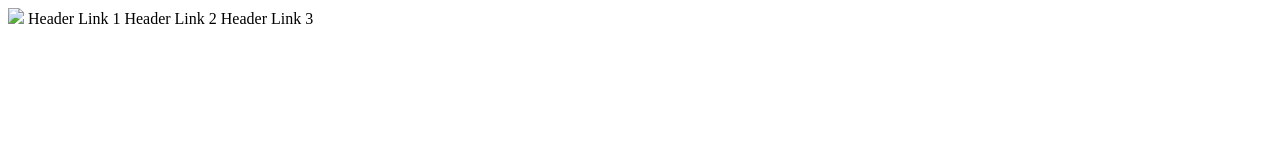
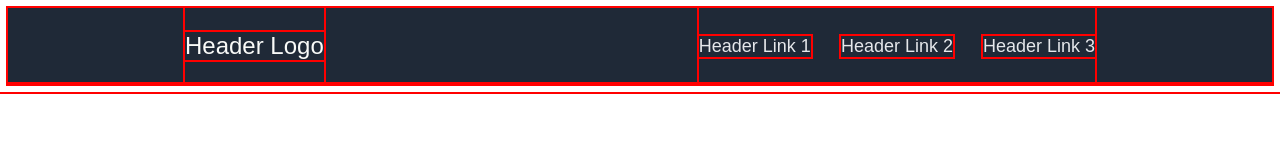
Before and after one commit to eyoelmatiwos/TOP-Landing-Page-eyoel, a plain HTML site: page index.html in a window 1280 px wide. Drawn offline with Linux system fonts and the light colour scheme.

Commit message:
finished header styling, aside from minor issues

```diff
--- a/index.html
+++ b/index.html
@@ -3,13 +3,31 @@
         <head>
             <meta charset="UTF-8">
             <title>Eyoel's Landing Page</title>
+            <link rel="stylesheet" href="styles.css">
         </head>
         <body>
+            <div id="page_wrapper">
                 <div id="header">
-            <img class="header_element" src="./images/website_logo.jpg">
+                    <!-- <img class="header_element" src="./images/website_logo.jpg"> -->
+                    <div id="header_logo">
+                        <p class=header_element>Header Logo</p>
+                    </div>
+                    <div id="header_links">
                         <a class="header_element">Header Link 1</a>
                         <a class="header_element">Header Link 2</a>
                         <a class="header_element">Header Link 3</a>
+                        <!-- <p class="header_element">Header Link 1</a>
+                        <p class="header_element">Header Link 2</a>
+                        <p class="header_element">Header Link 3</a> -->
                     </div>
+
+                </div>
+                <div id="intro_block"></div>
+                <div id="information_block"></div>
+                <div id="quote_block"></div>
+                <div id="call_to_action_block"></div>
+                <div id="footer"></div>
+            </div>
+
     </body>
 </html>
--- /dev/null
+++ b/styles.css
@@ -0,0 +1,48 @@
+
+
+* {
+    outline: 2px solid red; /*TODO: remove test code*/
+    font-family: Hero, Arial, Helvetica, sans-serif;
+  }
+
+/*TODO: check if putting css rules on html object is bad practice*/
+#page_wrapper {
+    /* width: 700px; */
+    display: flex;
+    flex-direction: column;
+    align-items: stretch;
+}
+
+#header {
+    padding-left: 14%;
+    padding-right: 14%;
+    display: flex;
+    justify-content: space-between;
+    flex: 0 0 auto;
+    background-color: #1F2937;
+}
+
+/* .header_element {
+    flex: 1 1 auto;
+} */
+
+#header_links,
+#header_logo {
+    display: flex;
+    align-items: center;
+}
+
+#header_links {
+    gap: 30px;
+}
+
+#header_links a {
+    color: #E5E7EB;
+    font-size: 18px;
+
+}
+#header_logo p{
+    color: #F9FAF8;
+    font-size: 24px;
+    /* font-weight: bold; */
+}
```
Also changed, not shown: images/website_logo.jpg (added). Lines whose indentation alone changed are shown as unchanged.
